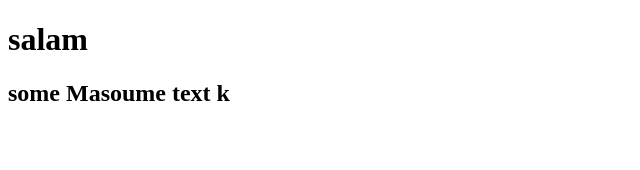
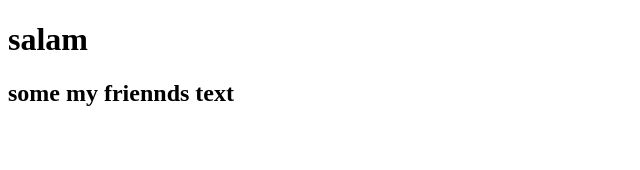
Before and after one commit to Masoume-vesali1993/practice-react, a React (Create React App) app: page / in a window 1280 px wide. Shown: the top 170 px of the page, without its empty margins (0-640 px from the left). Built offline with nearby package versions, Linux system fonts and the light colour scheme.

Commit message:
function
use in jsx

```diff
--- a/src/Components/User.js
+++ b/src/Components/User.js
@@ -2,7 +2,7 @@ import React from 'react';
 let User = function (){
     let u = {'name': 'Masoume'};
     return (
-        <h2>some {u.name} text k</h2>
+        <h2>some {(function(){return 'my friennds'; })()} text</h2>
     );
 }
 
```
